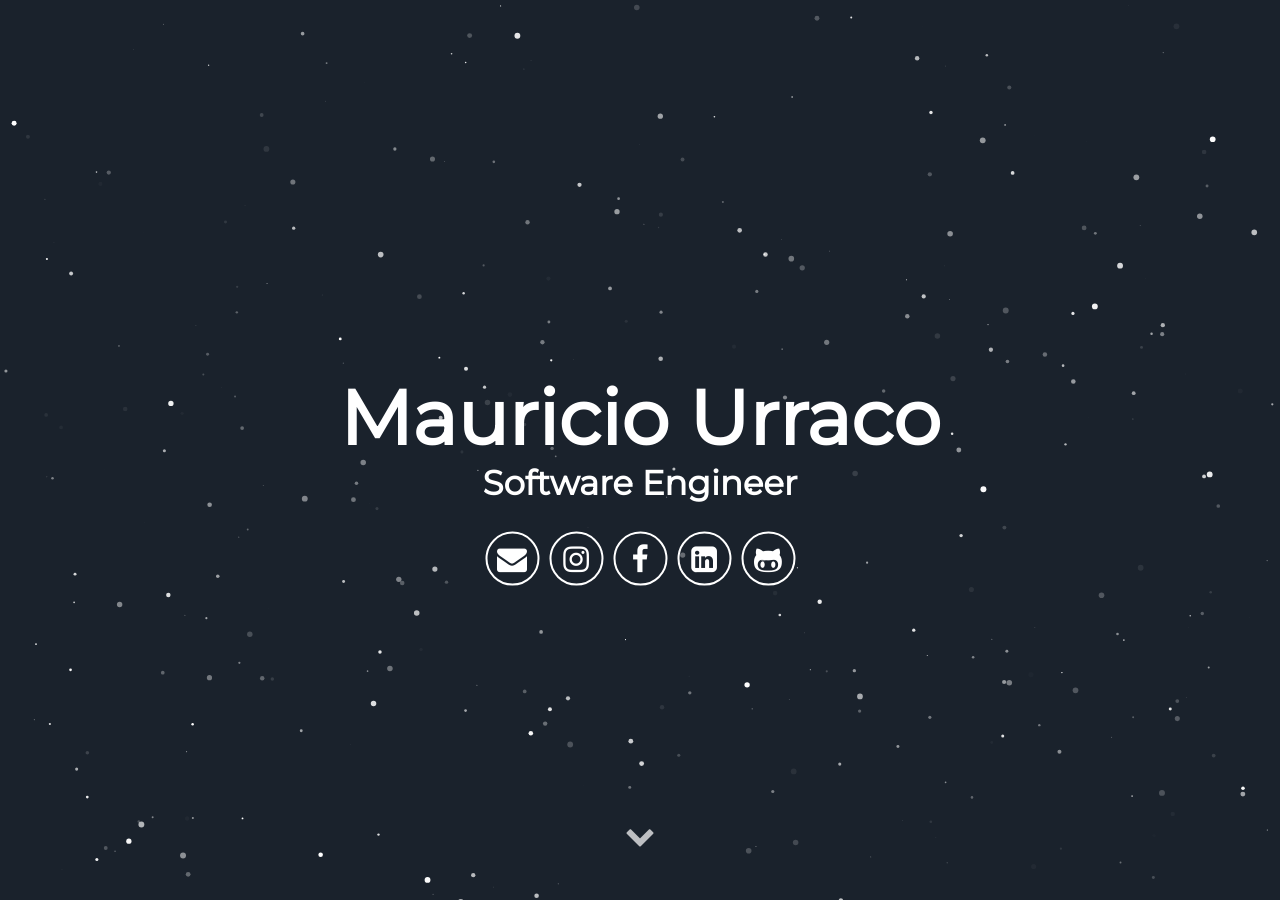
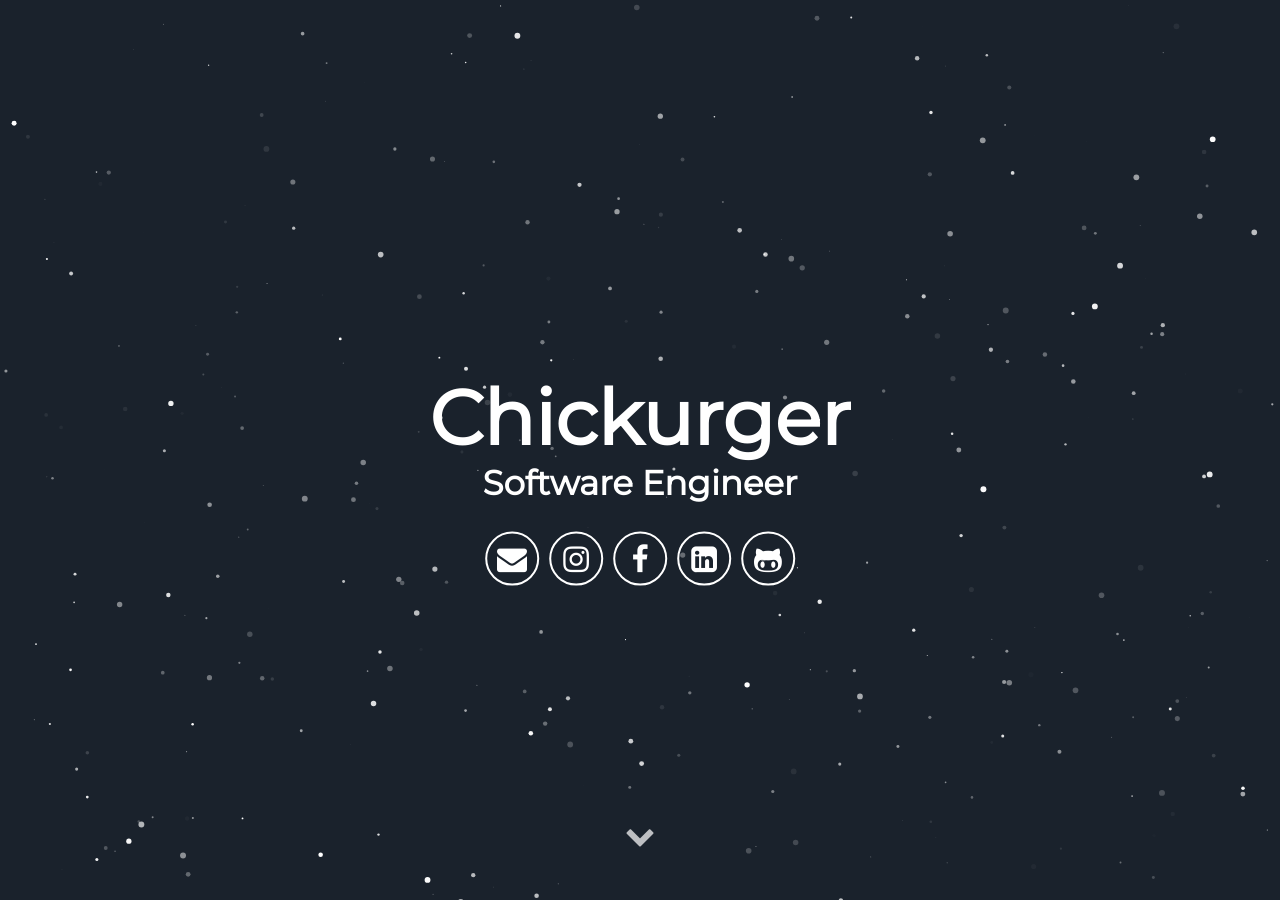
Before and after one commit to alalloush/chickurger, a Jekyll site: the page built from index.html, in a window 1280 px wide and 900 px high. Built offline with Jekyll 4.4.1, drawn with Linux system fonts in a browser that asks for light colours; some web fonts are replaced.

Commit message:
Update header.html

```diff
--- a/_includes/header.html
+++ b/_includes/header.html
@@ -1,7 +1,7 @@
 <div id="particles-js">
   <div class="header">
       <h1>
-        <span class="site-title">{{ site.username }}</span>
+        <span class="site-title">Chickurger</span>
         <span class="site-description">{{ site.user_title }}</span>
       </h1>
       <div class="header-icons">
```
